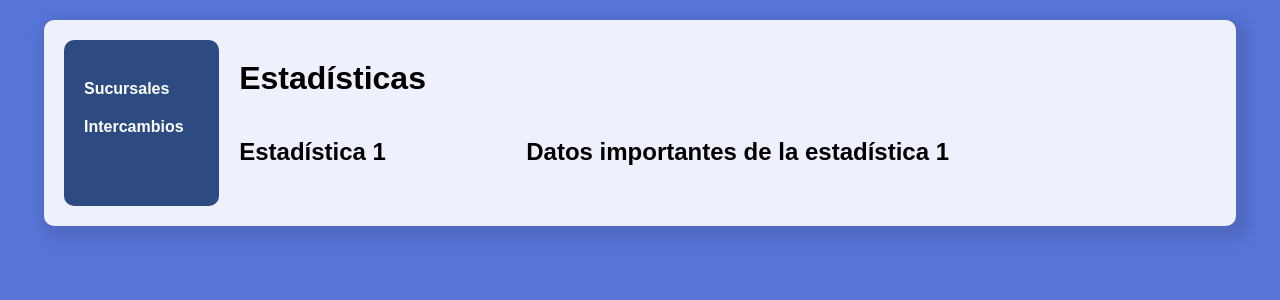
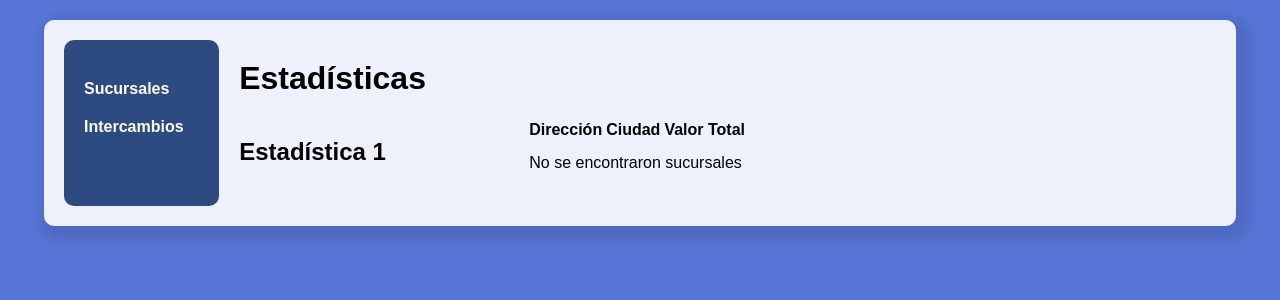
Before and after one commit to JJuanVolpe/Ferreplus, a Django app: page /verEstadisticas/ in a window 1280 px wide. Shown: the part 38-338 px from the top of the page. Run offline with Django 4.2, Linux system fonts and the light colour scheme; data that the repository does not hold is empty.

Commit message:
intento mostrar estadisticas

```diff
--- a/myapp/templates/menuEmpleado.html
+++ b/myapp/templates/menuEmpleado.html
@@ -319,7 +319,7 @@
         <p>No hay intercambios a aprobar en tu sucursal.</p>
     {% endif %}
     <a href="{% url 'intercambiosaceptados' %}">
-        <button type="button" class="btn-aceptar">Historial de Intercambios aceptados</button>
+        <button type="button" class="btn-menu">Historial de Intercambios aceptados</button>
     </a>
 
     {% if messages %}
--- a/myapp/templates/verEstadisticas.html
+++ b/myapp/templates/verEstadisticas.html
@@ -1,3 +1,5 @@
+
+
 <!DOCTYPE html>
 <html lang="en">
 <head>
@@ -136,7 +138,30 @@
                     <h2>Estadística 1</h2>
                 </div>
                 <div class="main-content">
-                    <h2>Datos importantes de la estadística 1</h2>
+                    <table>
+                        <thead>
+                            <tr>
+                                <th>Dirección</th>
+                                <th>Ciudad</th>
+                                <th>Valor Total</th>
+                            </tr>
+                        </thead>
+                        <tbody>
+                            {% if sucursales %}
+                                {% for sucursal in sucursales %}
+                                    <tr>
+                                        <td>{{ sucursal.address }}</td>
+                                        <td>{{ sucursal.city }}</td>
+                                        <td>un valor</td>
+                                    </tr>
+                                {% endfor %}
+                            {% else %}
+                                <tr>
+                                    <td colspan="3">No se encontraron sucursales</td>
+                                </tr>
+                            {% endif %}
+                        </tbody>
+                    </table>
                 </div>
             </div>
         </main>
--- a/myapp/views.py
+++ b/myapp/views.py
@@ -472,7 +472,6 @@ def historialaceptados(request, intercambio_id=None):
         intercambio = get_object_or_404(intercambios, id=intercambio_id)
         intercambio.status = "REALIZADO"
         monto_gastado = request.POST.get('montoGastado')
-        print( intercambio_id)
         intercambio.valorCompra = monto_gastado  # Ajusta el campo según tu modelo
         print("valor",intercambio.valorCompra)
         intercambio.save()
@@ -601,7 +600,17 @@ def profile_detail(request, profile_id):
 def ver_estadisticas(request):
     sucursales = Sucursal.objects.all()
     intercambio = intercambios.objects.all()
+
+    valor_por_sucursal=[]
+    for sucursal in sucursales:
+        valorSucursal = 0
+        for inter in intercambio:
+            if inter.sucursal_asignada:
+                if inter.sucursal_asignada.id == sucursal.id:
+                    valorSucursal += inter.valorCompra
+        valor_por_sucursal.append(valorSucursal)
+
     return render(request,'verEstadisticas.html',{
-        'intercambios':intercambio,
+        'valor_por_sucursal':valor_por_sucursal,
         'sucursales':sucursales
     })
```
